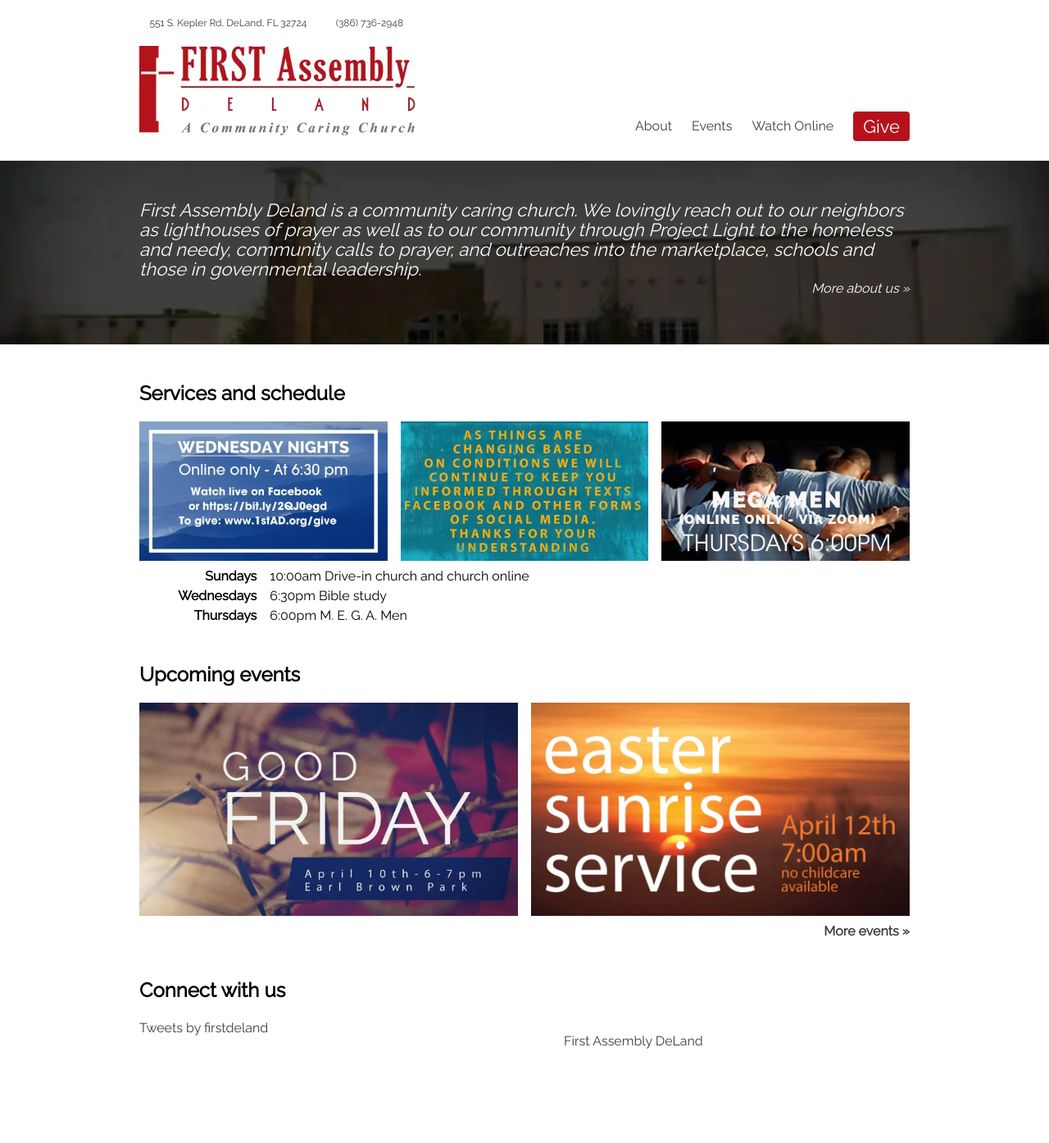
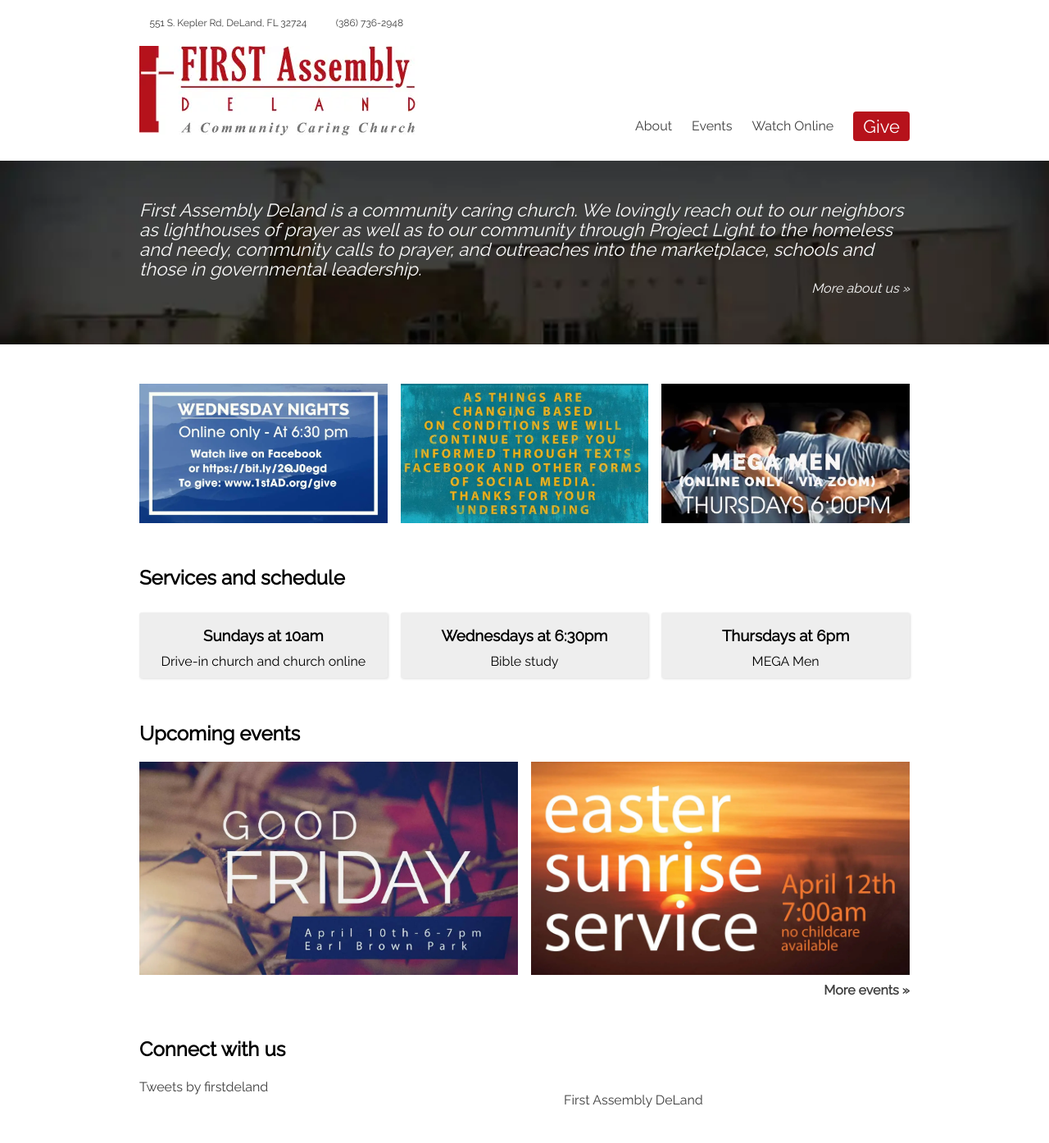
Before and after one commit to thinkjson/firstassemblydeland, a Jekyll site: the page built from _pages/home.markdown, in a window 1280 px wide. Shown: the whole page at 82% size. Built offline with Jekyll 4.4.1, drawn with Linux system fonts in a browser that asks for light colours; some web fonts are replaced; comment, search, counter and statistics services are not loaded; before the commit the page ends 1322 px from its top, so only the background shows below that.

```diff
--- a/_includes/navbar.html
+++ b/_includes/navbar.html
@@ -19,7 +19,7 @@
             <div class="row middle-xs end-xs">
                 <a href="/about-us/">About</a>
                 <a href="/events/">Events</a>
-                <a href="https://www.youtube.com/c/Firstassemblydeland/live">Watch Online</a>
+                <a href="https://www.youtube.com/user/firstdeland/videos">Watch Online</a>
                 <a href="https://firstdeland.churchcenter.com/giving" class="give button">Give</a>
             </div>
         </div>
--- a/_pages/home.markdown
+++ b/_pages/home.markdown
@@ -22,24 +20,26 @@ permalink: /
     </div>
 </div>
 
+## Services and schedule
+
 <div class="schedule row">
-    <div class="col-xs-12 col-sm-12 col-md-2 col-lg-2 end-lg end-md">
-        <strong>Sundays</strong>
+    <div class="col-xs-12 col-sm-12 col-md-4 col-lg-4">
+        <div>
+            <h3>Sundays at 10am</h3>
+            Drive-in church and church online
+        </div>
     </div>
-    <div class="col-xs-12 col-sm-12 col-md-10 col-lg-10">
-        <time>10:00am</time> Drive-in church and church online
+    <div class="col-xs-12 col-sm-12 col-md-4 col-lg-4">
+        <div>
+            <h3>Wednesdays at 6:30pm</h3>
+            Bible study
+        </div>
     </div>
-    <div class="col-xs-12 col-sm-12 col-md-2 col-lg-2 end-lg end-md">
-        <strong>Wednesdays</strong>
-    </div>
-    <div class="col-xs-12 col-sm-12 col-md-10 col-lg-10">
-        <time>6:30pm</time> Bible study
-    </div>
-    <div class="col-xs-12 col-sm-12 col-md-2 col-lg-2 end-lg end-md">
-        <strong>Thursdays</strong>
-    </div>
-    <div class="col-xs-12 col-sm-12 col-md-10 col-lg-10">
-        <time>6:00pm</time> M. E. G. A. Men
+    <div class="col-xs-12 col-sm-12 col-md-4 col-lg-4">
+        <div>
+            <h3>Thursdays at 6pm</h3>
+            MEGA Men
+        </div>
     </div>
 </div>
 
--- a/src/index.tsx
+++ b/src/index.tsx
@@ -12,6 +12,7 @@ import "./images/events/sunrise-service20.jpg";
 import "./images/tower.jpg"
 import "./images/megamen.jpg"
 import "./images/morning.jpg"
+import "./images/bible_study.jpg"
 
 document.querySelectorAll(".component-live").forEach(div =>
     render(<Live />, div));
```
Also changed, not shown: other parts of _pages/home.markdown (+0 -2 lines), src/components/Live.component.tsx (+11 -1 lines), src/index.scss (+31 -4 lines), assets/bible_study.jpg (added), assets/bundle.css, assets/bundle.js, src/images/bible_study.jpg (added).
